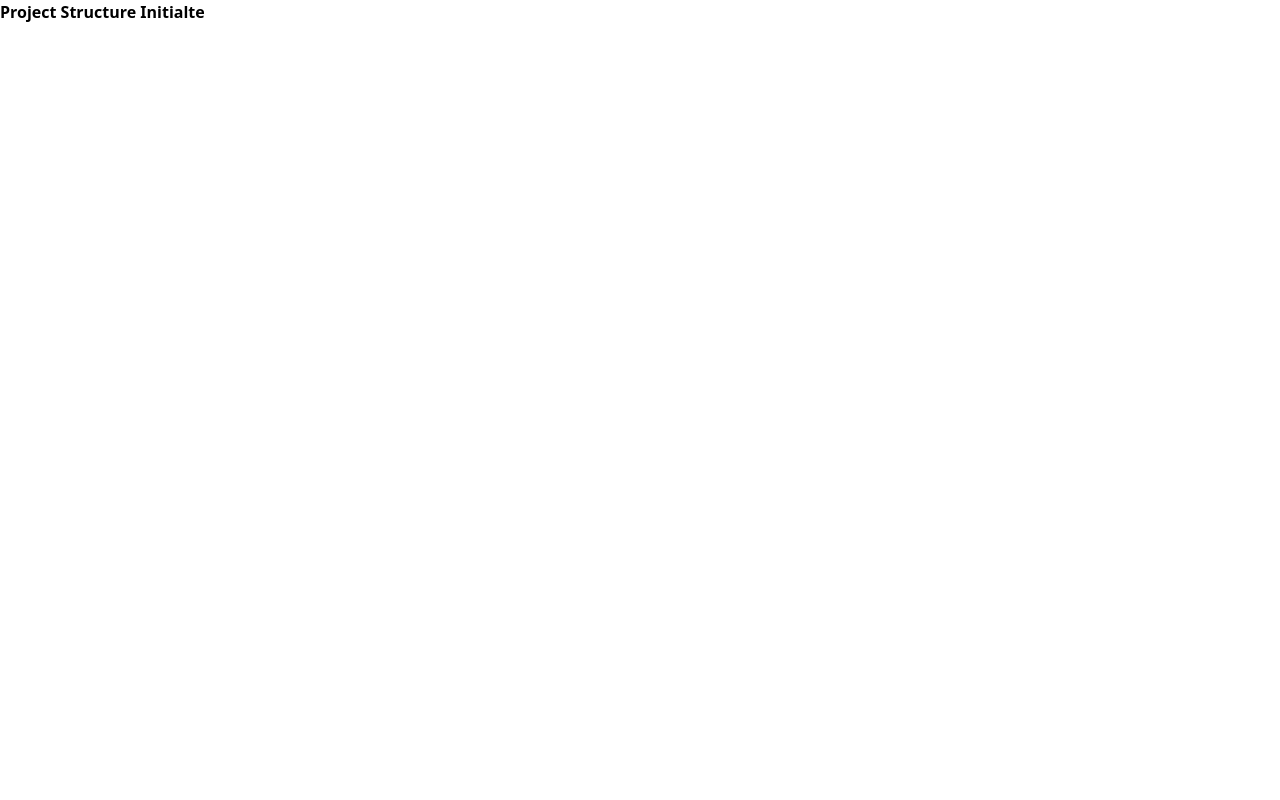
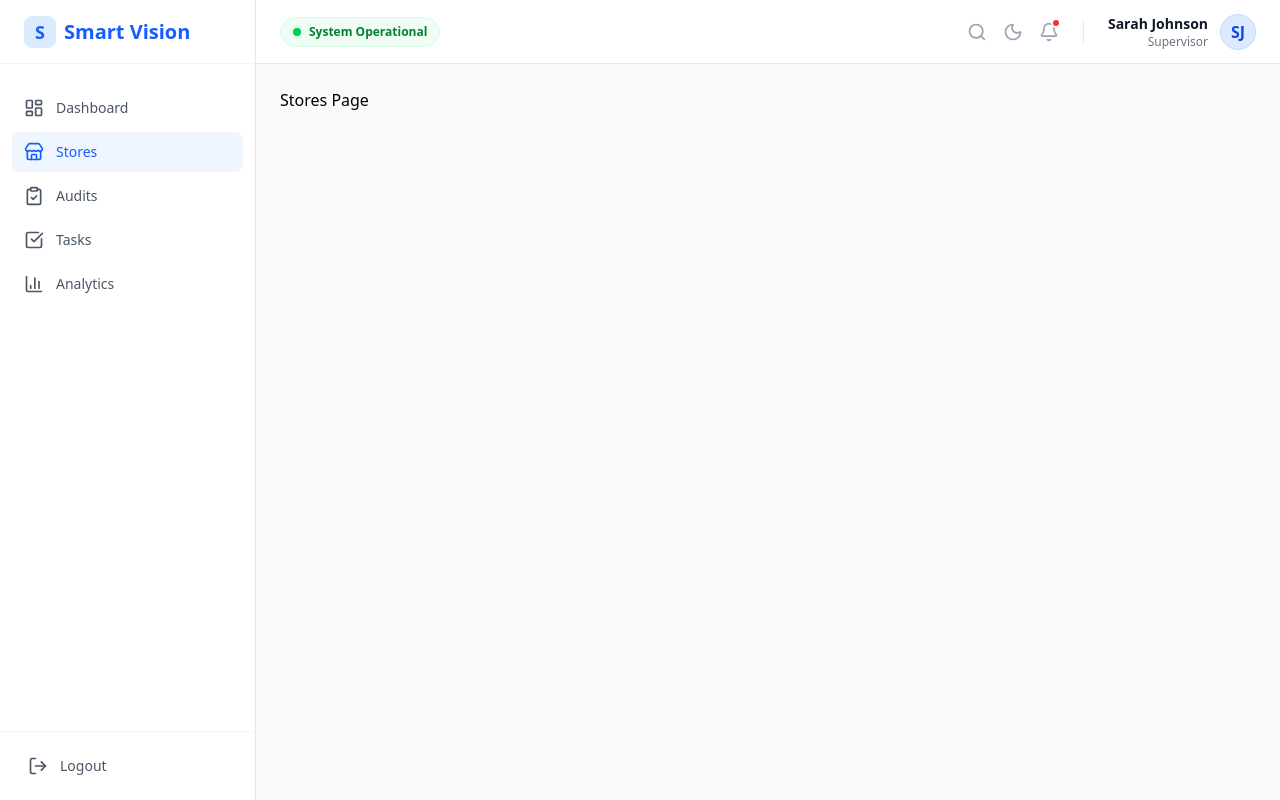
Before and after one commit to SmartVision-RetailAuditing/web, a React (Vite) app: page /stores in a window 1280 px wide. Built offline with nearby package versions, Linux system fonts and the light colour scheme.

Commit message:
FP-48 - Feature: Creating a Navbar for Web Frontend

```diff
--- a/package.json
+++ b/package.json
@@ -11,8 +11,10 @@
   },
   "dependencies": {
     "@tailwindcss/vite": "^4.1.18",
+    "lucide-react": "^0.562.0",
     "react": "^19.2.0",
     "react-dom": "^19.2.0",
+    "react-router-dom": "^7.11.0",
     "tailwindcss": "^4.1.18"
   },
   "devDependencies": {
--- a/src/App.tsx
+++ b/src/App.tsx
@@ -1,10 +1,12 @@
+import React from 'react';
+import AppRouter from './app/routes/AppRouter';
+
 function App() {
-
   return (
-    <main>
-      <h1 className="font-bold">Project Structure Initialte</h1>
-    </main>
-  )
+    // In the future, global state wrappers (providers) like AuthProvider and ThemeProvider will be added here.
+    // For now, only rendering the router structure.
+    <AppRouter />
+  );
 }
 
-export default App
+export default App;
--- a/src/app/layout/AppLayout.tsx
+++ b/src/app/layout/AppLayout.tsx
@@ -0,0 +1,36 @@
+// src/app/layout/AppLayout.tsx
+// This component defines the overall layout of the application,
+// including a fixed sidebar, a top navigation bar, and a main content area
+// where different pages are rendered based on routing.
+
+import React from 'react';
+import { Outlet } from 'react-router-dom';
+import Sidebar from './Sidebar';
+import TopBar from './TopBar';
+
+const AppLayout = () => {
+  return (
+    <div className="flex h-screen bg-gray-50 overflow-hidden">
+      {/* Left Sidebar - Fixed */}
+      <Sidebar />
+
+      {/* Main Content Area */}
+      {/* The ml-64 class leaves space on the left equal to the width of the sidebar. */}
+      <div className="flex-1 flex flex-col ml-64 transition-all duration-300">
+
+        {/* Top Bar */}
+        <TopBar />
+
+        {/* Dynamic Page Content */}
+        <main className="flex-1 overflow-x-hidden overflow-y-auto p-6 scroll-smooth">
+          {/* Outlet: React Router's child routes are rendered here */}
+          <div className="container mx-auto max-w-7xl">
+            <Outlet />
+          </div>
+        </main>
+      </div>
+    </div>
+  );
+};
+
+export default AppLayout;
--- a/src/app/layout/Sidebar.tsx
+++ b/src/app/layout/Sidebar.tsx
@@ -0,0 +1,81 @@
+// src/app/layout/Sidebar.tsx
+// This component represents the sidebar navigation of the application.
+// It includes the logo area, navigation links, and a logout button.
+// The sidebar is fixed on the left side of the screen.
+// It uses React Router's NavLink for navigation and lucide-react for icons.
+// The active link is styled differently to indicate the current page.
+// Tailwind CSS is used for styling.
+// Note: Replace the logo placeholder with the actual logo image as needed.
+// Example: import Logo from '../../assets/smartvision-logo.svg';
+// Then use <img src={Logo} alt="Smart Vision Logo" /> in the logo area.
+// Ensure that the necessary packages (react-router-dom, lucide-react, tailwindcss) are installed in your project.
+// Also, make sure to adjust the paths and imports according to your project structure.
+// This component is designed to be used alongside the TopBar component for a complete layout.
+// Adjust the height and width as necessary to fit your design requirements.
+
+import React from 'react';
+import { NavLink } from 'react-router-dom';
+import {
+  LayoutDashboard,
+  Store,
+  ClipboardCheck,
+  CheckSquare,
+  BarChart3,
+  LogOut
+} from 'lucide-react';
+
+const Sidebar = () => {
+  // Menü elements defined as array, easier to map through
+  const menuItems = [
+    { path: '/dashboard', label: 'Dashboard', icon: LayoutDashboard },
+    { path: '/stores', label: 'Stores', icon: Store },
+    { path: '/audits', label: 'Audits', icon: ClipboardCheck },
+    { path: '/tasks', label: 'Tasks', icon: CheckSquare },
+    { path: '/analytics', label: 'Analytics', icon: BarChart3 },
+  ];
+
+  return (
+    <aside className="w-64 bg-white border-r border-gray-200 flex flex-col h-screen fixed left-0 top-0 z-30">
+      {/* 1. Logo Area */}
+      <div className="h-16 flex items-center px-6 border-b border-gray-100">
+        <div className="flex items-center gap-2 text-blue-600 font-bold text-xl">
+          {/* SmartVision Logo Here (smartvision-logo.svg) come, for now icon added. */}
+          <div className="w-8 h-8 bg-blue-100 rounded-lg flex items-center justify-center">
+            <span className="text-lg">S</span>
+          </div>
+          <span>Smart Vision</span>
+        </div>
+      </div>
+
+      {/* 2. Navigation Links */}
+      <nav className="flex-1 py-6 px-3 space-y-1">
+        {menuItems.map((item) => (
+          <NavLink
+            key={item.path}
+            to={item.path}
+            className={({ isActive }) =>
+              `flex items-center gap-3 px-3 py-2.5 rounded-lg transition-colors text-sm font-medium ${
+                isActive
+                  ? 'bg-blue-50 text-blue-600' // Active state
+                  : 'text-gray-600 hover:bg-gray-50 hover:text-gray-900' // Passive state
+              }`
+            }
+          >
+            <item.icon size={20} />
+            {item.label}
+          </NavLink>
+        ))}
+      </nav>
+
+      {/* 3. Bottom Section (Logout etc.) */}
+      <div className="p-4 border-t border-gray-100">
+        <button className="flex items-center gap-3 px-3 py-2 w-full text-gray-600 hover:text-red-600 hover:bg-red-50 rounded-lg transition-colors text-sm font-medium">
+          <LogOut size={20} />
+          Logout
+        </button>
+      </div>
+    </aside>
+  );
+};
+
+export default Sidebar;
--- a/src/app/layout/TopBar.tsx
+++ b/src/app/layout/TopBar.tsx
@@ -0,0 +1,56 @@
+// src/app/layout/TopBar.tsx
+// This component represents the top navigation bar of the application.
+// It includes system status, action icons, and user profile information.
+
+import React from 'react';
+import { Bell, Search, Moon } from 'lucide-react';
+
+const TopBar = () => {
+  return (
+    <header className="h-16 bg-white border-b border-gray-200 flex items-center justify-between px-6 sticky top-0 z-20">
+      {/* Sol: Sistem Durumu */}
+      <div className="flex items-center gap-4">
+        {/* Screenshot'taki System Operational Badge */}
+        <div className="flex items-center gap-2 bg-green-50 text-green-700 px-3 py-1.5 rounded-full text-xs font-semibold border border-green-100">
+          <span className="relative flex h-2 w-2">
+            <span className="animate-ping absolute inline-flex h-full w-full rounded-full bg-green-400 opacity-75"></span>
+            <span className="relative inline-flex rounded-full h-2 w-2 bg-green-500"></span>
+          </span>
+          System Operational
+        </div>
+      </div>
+
+      {/* Sağ: Aksiyonlar ve Profil */}
+      <div className="flex items-center gap-6">
+        {/* Arama ve İkonlar */}
+        <div className="flex items-center gap-4 text-gray-400">
+            <button className="hover:text-gray-600 transition-colors">
+                <Search size={20} />
+            </button>
+            <button className="hover:text-gray-600 transition-colors">
+                <Moon size={20} />
+            </button>
+            <button className="relative hover:text-gray-600 transition-colors">
+                <Bell size={20} />
+                <span className="absolute -top-1 -right-0.5 h-2.5 w-2.5 bg-red-500 rounded-full border-2 border-white"></span>
+            </button>
+        </div>
+
+        <div className="h-6 w-px bg-gray-200"></div>
+
+        {/* Profil Alanı */}
+        <div className="flex items-center gap-3 cursor-pointer">
+          <div className="text-right hidden sm:block">
+            <p className="text-sm font-semibold text-gray-900">Sarah Johnson</p>
+            <p className="text-xs text-gray-500">Supervisor</p>
+          </div>
+          <div className="h-9 w-9 rounded-full bg-blue-100 flex items-center justify-center text-blue-700 font-bold border border-blue-200">
+            SJ
+          </div>
+        </div>
+      </div>
+    </header>
+  );
+};
+
+export default TopBar;
--- a/src/app/routes/AppRouter.tsx
+++ b/src/app/routes/AppRouter.tsx
@@ -0,0 +1,29 @@
+// src/app/routes/AppRouter.tsx
+// Main application router configuration
+// Using React Router v6 for route management
+// Wraps the application layout around the routed pages
+// Redirects root path to /dashboard by default
+// Imports necessary components and pages
+// for routing and layout structure
+
+import React from 'react';
+import { BrowserRouter, Routes, Route, Navigate } from 'react-router-dom';
+import AppLayout from '../layout/AppLayout';
+import DashboardPage from '../../pages/dashboard/DashboardPage';
+
+const AppRouter = () => {
+  return (
+    <BrowserRouter>
+      <Routes>
+        <Route element={<AppLayout />}>
+          <Route path="/" element={<Navigate to="/dashboard" replace />} />
+          <Route path="/dashboard" element={<DashboardPage />} />
+          {/* Other pages will go here  */}
+          <Route path="/stores" element={<div>Stores Page</div>} />
+        </Route>
+      </Routes>
+    </BrowserRouter>
+  );
+};
+
+export default AppRouter;
--- a/src/pages/dashboard/DashboardPage.tsx
+++ b/src/pages/dashboard/DashboardPage.tsx
@@ -0,0 +1,19 @@
+// src/pages/dashboard/DashboardPage.tsx
+// Basic Dashboard page for testing the navbar and sidebar layout
+import React from 'react';
+
+const DashboardPage = () => {
+  return (
+    <div className="space-y-6">
+      <h1 className="text-2xl font-bold text-gray-800">Dashboard</h1>
+
+      <div className="p-6 bg-white rounded-xl shadow-sm border border-gray-100">
+        <p className="text-gray-600">
+          The layout has been successfully installed! The left menu and top bar are working.
+        </p>
+      </div>
+    </div>
+  );
+};
+
+export default DashboardPage;
```
Also changed, not shown: 1 other file (tests, documents, lock files or other folders).
